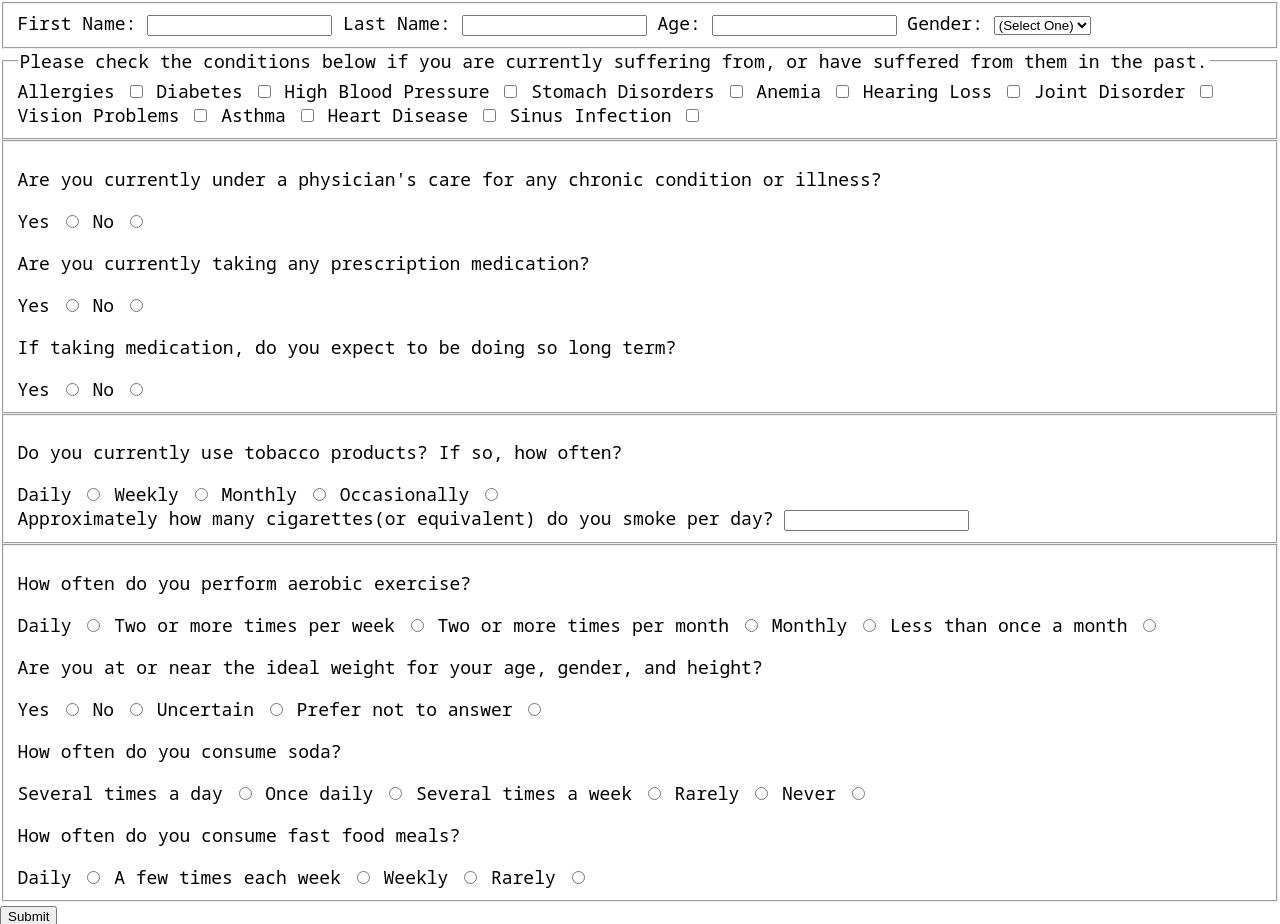
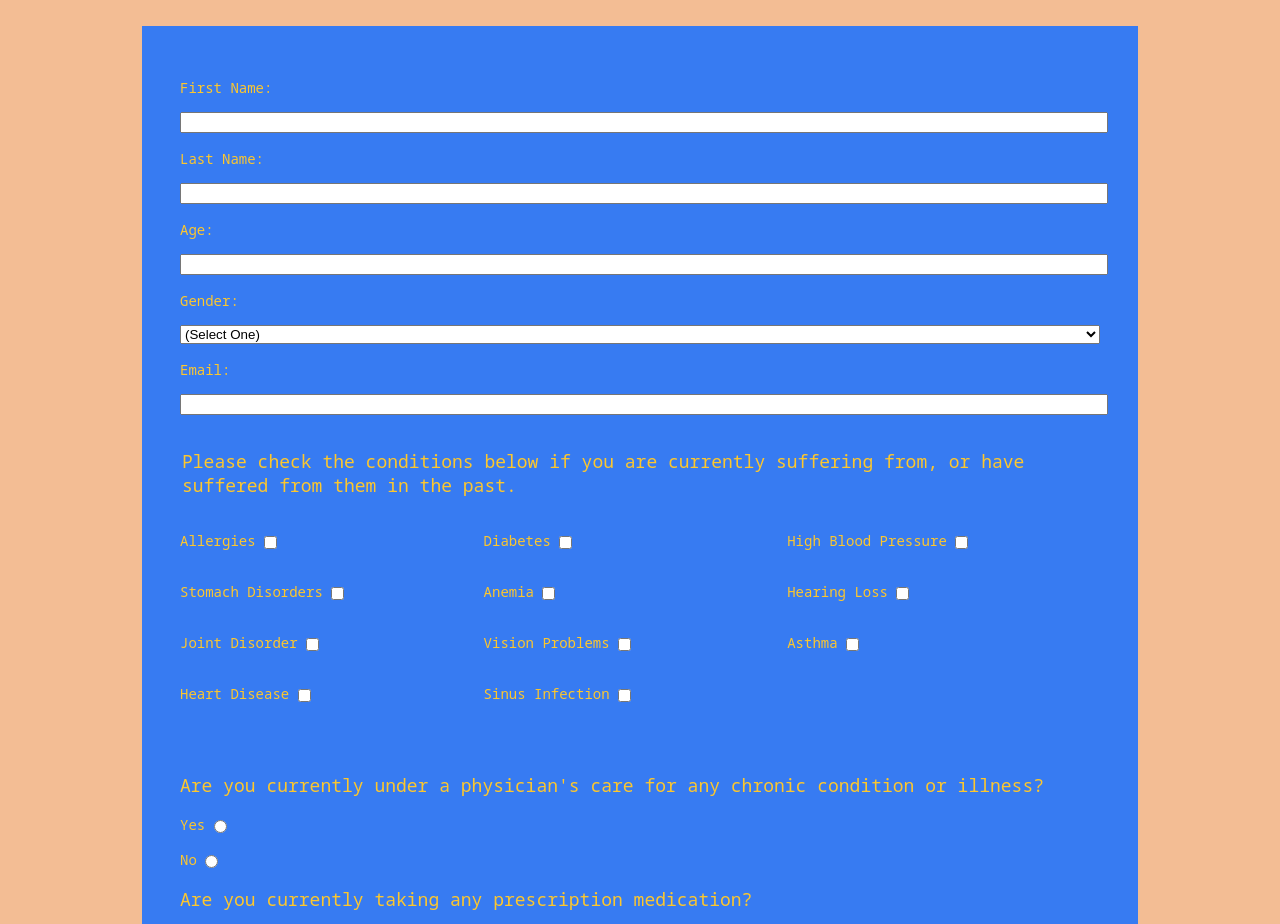
Before and after one commit to egome019/employeeWellnessSurvey, a plain HTML site: page index.html in a window 1280 px wide. Shown: the part 95-1019 px from the top of the page. Drawn offline with Linux system fonts and the light colour scheme.

Commit message:
completed survey form, dupe of freecodecamp exercise

```diff
--- a/index.html
+++ b/index.html
@@ -10,7 +10,7 @@
 	<body>
 		<h1>Employee Wellness Survey</h1>
 		<section class="container">
-			<form>
+			<form method="post" action="https://www.youtube.com/watch?v=A-r9sj7zHJ4">
 				<fieldset>
 					<label for="first-name"
 						>First Name:
@@ -32,21 +32,32 @@
 							<option value="female">Female</option>
 						</select>
 					</label>
+					<label for="email"
+						>Email:
+						<input id="email" name="email" type="email" required />
+					</label>
 				</fieldset>
-				<fieldset>
+				<fieldset class="cols">
 					<legend>
 						Please check the conditions below if you are currently suffering
 						from, or have suffered from them in the past.
 					</legend>
 					<label for="allergies"
-						>Allergies <input type="checkbox" id="allergies" name="allergies"
+						>Allergies
+						<input
+							class="align"
+							type="checkbox"
+							id="allergies"
+							name="allergies"
 					/></label>
 					<label for="diabetes"
-						>Diabetes <input type="checkbox" id="diabetes" name="diabetes"
+						>Diabetes
+						<input class="align" type="checkbox" id="diabetes" name="diabetes"
 					/></label>
 					<label for="high-blood-pressure"
 						>High Blood Pressure
 						<input
+							class="align"
 							type="checkbox"
 							id="high-blood-pressure"
 							name="high-blood-pressure"
@@ -54,35 +65,58 @@
 					<label for="stomach-disorders"
 						>Stomach Disorders
 						<input
+							class="align"
 							type="checkbox"
 							id="stomach-disorders"
 							name="stomach-disorders"
 					/></label>
 					<label for="anemia"
-						>Anemia <input type="checkbox" id="anemia" name="anemia"
+						>Anemia
+						<input class="align" type="checkbox" id="anemia" name="anemia"
 					/></label>
 					<label for="hearing-loss"
 						>Hearing Loss
-						<input type="checkbox" id="hearing-loss" name="hearing-loss"
+						<input
+							type="checkbox"
+							class="align"
+							id="hearing-loss"
+							name="hearing-loss"
 					/></label>
 					<label for="joint-disorder"
 						>Joint Disorder
-						<input type="checkbox" id="joint-disorder" name="joint-disorder"
+						<input
+							type="checkbox"
+							id="joint-disorder"
+							class="align"
+							name="joint-disorder"
 					/></label>
 					<label for="vision-problems"
 						>Vision Problems
-						<input type="checkbox" id="vision-problems" name="vision-problems"
+						<input
+							type="checkbox"
+							id="vision-problems"
+							class="align"
+							name="vision-problems"
 					/></label>
 					<label for="asthma"
-						>Asthma <input type="checkbox" id="asthma" name="asthma"
+						>Asthma
+						<input type="checkbox" id="asthma" name="asthma" class="align"
 					/></label>
 					<label for="heart-disease"
 						>Heart Disease
-						<input type="checkbox" id="heart-disease" name="heart-disease"
+						<input
+							type="checkbox"
+							id="heart-disease"
+							name="heart-disease"
+							class="align"
 					/></label>
 					<label for="sinus-infection"
 						>Sinus Infection
-						<input type="checkbox" id="sinus-infection" name="sinus-infection"
+						<input
+							type="checkbox"
+							id="sinus-infection"
+							name="sinus-infection"
+							class="align"
 					/></label>
 				</fieldset>
 				<fieldset>
@@ -92,43 +126,71 @@
 					</p>
 					<label for="chronic-illness"
 						>Yes
-						<input type="radio" id="chronic-illness-y" name="chronic-illness"
+						<input
+							type="radio"
+							id="chronic-illness-y"
+							name="chronic-illness"
+							class="align"
 					/></label>
 					<label for="chronic-illness"
 						>No
-						<input type="radio" id="chronic-illness-n" name="chronic-illness"
+						<input
+							type="radio"
+							id="chronic-illness-n"
+							name="chronic-illness"
+							class="align"
 					/></label>
 					<p>Are you currently taking any prescription medication?</p>
 					<label for="prescribed"
-						>Yes <input type="radio" id="prescribed" name="prescribed"
+						>Yes
+						<input type="radio" id="prescribed" name="prescribed" class="align"
 					/></label>
 					<label for="prescribed"
-						>No <input type="radio" id="prescribed-n" name="prescribed"
+						>No
+						<input
+							type="radio"
+							id="prescribed-n"
+							name="prescribed"
+							class="align"
 					/></label>
 					<p>If taking medication, do you expect to be doing so long term?</p>
 					<label for="long-term-meds"
-						>Yes <input type="radio" id="long-term-meds" name="long-term-meds"
+						>Yes
+						<input
+							type="radio"
+							id="long-term-meds"
+							name="long-term-meds"
+							class="align"
 					/></label>
 					<label for="long-term-meds"
-						>No <input type="radio" id="long-term-meds-n" name="long-term-meds"
+						>No
+						<input
+							type="radio"
+							id="long-term-meds-n"
+							name="long-term-meds"
+							class="align"
 					/></label>
 				</fieldset>
 				<fieldset>
 					<p>Do you currently use tobacco products? If so, how often?</p>
 					<label for="cig-usage"
-						>Daily <input type="radio" id="cig-usage-d" name="cig-usage"
+						>Daily
+						<input type="radio" id="cig-usage-d" name="cig-usage" class="align"
 					/></label>
 					<label for="cig-usage"
-						>Weekly <input type="radio" id="cig-usage-w" name="cig-usage"
+						>Weekly
+						<input type="radio" id="cig-usage-w" name="cig-usage" class="align"
 					/></label>
 					<label for="cig-usage"
-						>Monthly <input type="radio" id="cig-usage-m" name="cig-usage"
+						>Monthly
+						<input type="radio" id="cig-usage-m" name="cig-usage" class="align"
 					/></label>
 					<label for="cig-usage"
-						>Occasionally <input type="radio" id="cig-usage-o" name="cig-usage"
+						>Occasionally
+						<input type="radio" id="cig-usage-o" name="cig-usage" class="align"
 					/></label>
 					<br />
-					<label for="cig-num"
+					<label class="text" for="cig-num"
 						>Approximately how many cigarettes(or equivalent) do you smoke per
 						day? <input type="number" id="cig-num" name="cig-num"
 					/></label>
@@ -136,22 +198,24 @@
 				<fieldset>
 					<p>How often do you perform aerobic exercise?</p>
 					<label for="aerobic"
-						>Daily <input type="radio" id="aerobic-d" name="aerobic"
+						>Daily
+						<input type="radio" id="aerobic-d" name="aerobic" class="align"
 					/></label>
 					<label for="aerobic"
 						>Two or more times per week
-						<input type="radio" id="aerobic-2w" name="aerobic"
+						<input type="radio" id="aerobic-2w" name="aerobic" class="align"
 					/></label>
 					<label for="aerobic"
 						>Two or more times per month
-						<input type="radio" id="aerobic-2m" name="aerobic"
+						<input type="radio" id="aerobic-2m" name="aerobic" class="align"
 					/></label>
 					<label for="aerobic"
-						>Monthly <input type="radio" id="aerobic-m" name="aerobic"
+						>Monthly
+						<input type="radio" id="aerobic-m" name="aerobic" class="align"
 					/></label>
 					<label for="aerobic"
 						>Less than once a month
-						<input type="radio" id="aerobic-1" name="aerobic"
+						<input type="radio" id="aerobic-1" name="aerobic" class="align"
 					/></label>
 					<br />
 					<p>
@@ -159,53 +223,96 @@
 						height?
 					</p>
 					<label for="ideal-weight"
-						>Yes <input type="radio" id="ideal-weight-y" name="ideal-weight"
+						>Yes
+						<input
+							type="radio"
+							id="ideal-weight-y"
+							name="ideal-weight"
+							class="align"
 					/></label>
 					<label for="ideal-weight"
-						>No <input type="radio" id="ideal-weight-n" name="ideal-weight"
+						>No
+						<input
+							type="radio"
+							id="ideal-weight-n"
+							name="ideal-weight"
+							class="align"
 					/></label>
 					<label for="ideal-weight"
 						>Uncertain
-						<input type="radio" id="ideal-weight-u" name="ideal-weight"
+						<input
+							type="radio"
+							id="ideal-weight-u"
+							name="ideal-weight"
+							class="align"
 					/></label>
 					<label for="ideal-weight"
 						>Prefer not to answer
-						<input type="radio" id="ideal-weight-p" name="ideal-weight"
+						<input
+							type="radio"
+							id="ideal-weight-p"
+							name="ideal-weight"
+							class="align"
 					/></label>
 					<br />
 					<p>How often do you consume soda?</p>
 					<label for="soda-consump"
 						>Several times a day
-						<input type="radio" id="soda-consump-x" name="soda-consump"
+						<input
+							type="radio"
+							id="soda-consump-x"
+							name="soda-consump"
+							class="align"
 					/></label>
 					<label for="soda-consump"
 						>Once daily
-						<input type="radio" id="soda-consump-1" name="soda-consump"
+						<input
+							type="radio"
+							id="soda-consump-1"
+							name="soda-consump"
+							class="align"
 					/></label>
 					<label for="soda-consump"
 						>Several times a week
-						<input type="radio" id="soda-consump-s" name="soda-consump"
+						<input
+							type="radio"
+							id="soda-consump-s"
+							name="soda-consump"
+							class="align"
 					/></label>
 					<label for="soda-consump"
-						>Rarely <input type="radio" id="soda-consump-r" name="soda-consump"
+						>Rarely
+						<input
+							type="radio"
+							id="soda-consump-r"
+							name="soda-consump"
+							class="align"
 					/></label>
 					<label for="soda-consump"
-						>Never <input type="radio" id="soda-consump-n" name="soda-consump"
+						>Never
+						<input
+							type="radio"
+							id="soda-consump-n"
+							name="soda-consump"
+							class="align"
 					/></label>
 					<br />
 					<p>How often do you consume fast food meals?</p>
 					<label for="fast-food"
-						>Daily <input type="radio" id="fast-food-d" name="fast-food"
+						>Daily
+						<input type="radio" id="fast-food-d" name="fast-food" class="align"
 					/></label>
 					<label for="fast-food"
 						>A few times each week
-						<input type="radio" id="fast-food-x" name="fast-food"
+						<input type="radio" id="fast-food-x" name="fast-food" class="align"
 					/></label>
 					<label for="fast-food"
-						>Weekly <input type="radio" id="fast-food-w" name="fast-food"
+						>Weekly
+						<input type="radio" id="fast-food-w" name="fast-food" class="align"
 					/></label>
 					<label for="fast-food"
-						>Rarely <input type="radio" id="fast-food-r" name="fast-food"
+						>Rarely
+						<input type="radio" id="fast-food-r" name="fast-food" class="align"
 					/></label>
 				</fieldset>
 				<button type="submit">Submit</button>
--- a/styles.css
+++ b/styles.css
@@ -5,4 +5,61 @@ body{
     padding: 0;
     font-family: 'Noto Sans Mono', monospace;
     font-size: 18px;
+    height: 100vh;
+    width: 100%;
+    background-color: #f3bd94;
+    color: #377bf2;
 }
+
+h1, footer{
+    margin: 1em auto;
+    text-align: center;
+}
+
+.container{
+    width: 75%;
+    margin: 1em auto;
+    background-color: #377bf2;
+    color: #fdc72d;
+    padding: 1em;
+}
+
+fieldset{
+    border: none;
+    padding: 1em;
+}
+
+label{
+    display: block;
+    font-size: 14px;
+    margin: 1rem 0;
+}
+
+.cols{
+    display: grid;
+    grid-template-columns: 33% 33% 33%;
+}
+
+input, select{
+    margin: 15px 0 0 0;
+    min-height: 1em;
+    width: 100%;
+}
+
+.align{
+    margin: 0 .5em 0 0;
+    width: unset;
+    vertical-align: middle;
+}
+
+.text{
+    font-size: 18px;
+}
+
+button{
+    display: block;
+    width: 60%;
+    margin: 1em auto;
+    height: 2em;
+    font-size: 1em;
+}
```
